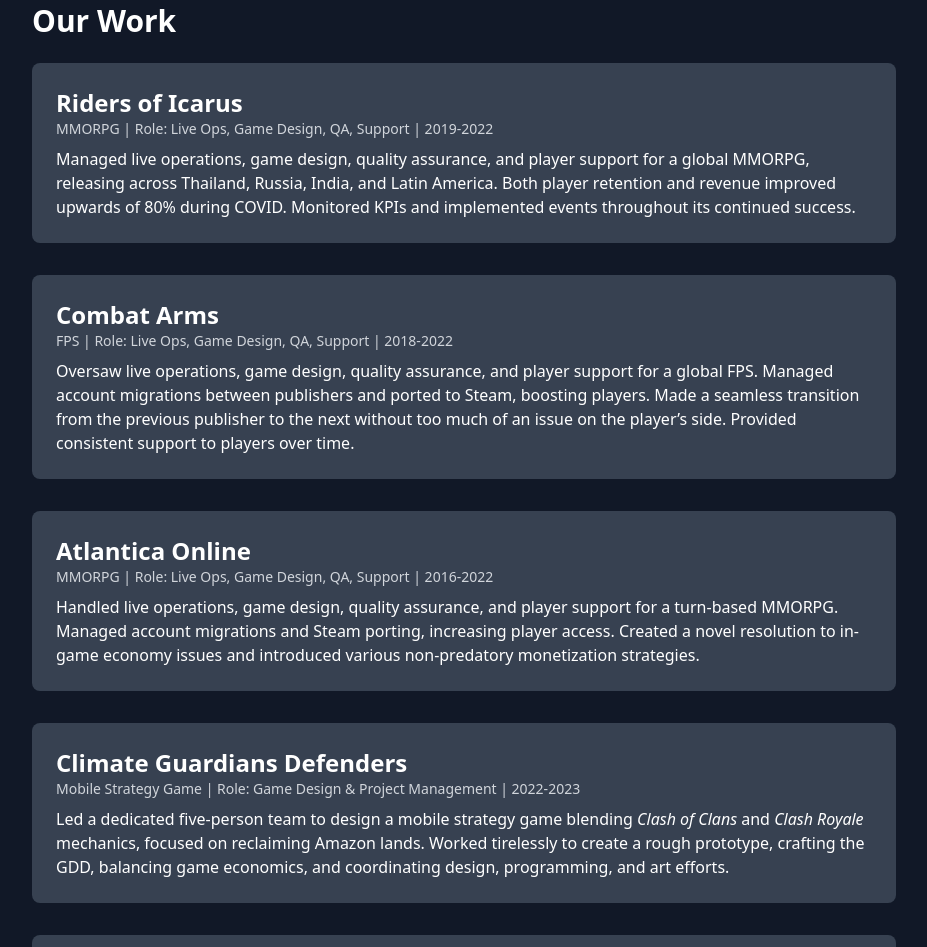
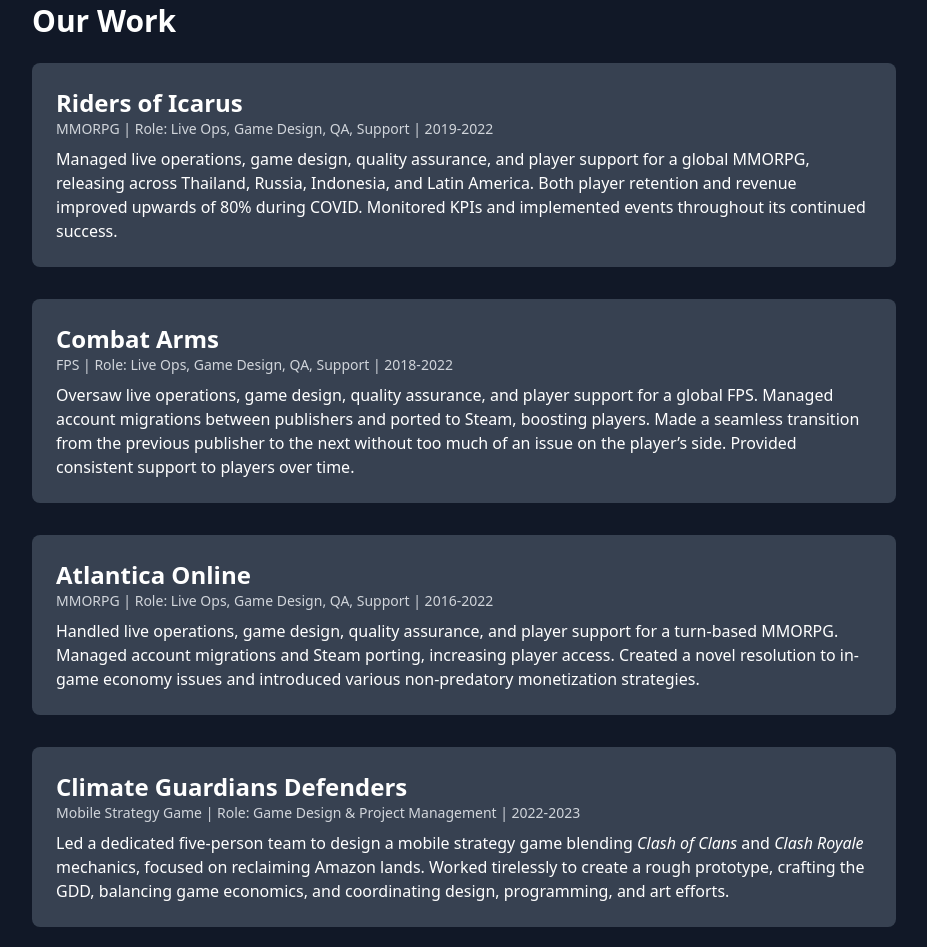
Before and after one commit to cryonize/CryOps-Interactive, a plain HTML site: page index.html in a window 1280 px wide. Shown: the part 1325-2272 px from the top of the page, without its empty margins (176-1103 px from the left). Drawn offline with nearby package versions, Linux system fonts and the light colour scheme.

Commit message:
Update index.html

```diff
--- a/index.html
+++ b/index.html
@@ -141,7 +141,7 @@
         <h3 class="text-2xl font-bold">Riders of Icarus</h3>
         <p class="text-sm text-gray-300 mb-2">MMORPG | Role: Live Ops, Game Design, QA, Support | 2019-2022</p>
         <p>
-          Managed live operations, game design, quality assurance, and player support for a global MMORPG, releasing across Thailand, Russia, India, and Latin America. Both player retention and revenue improved upwards of 80% during COVID. Monitored KPIs and implemented events throughout its continued success.
+          Managed live operations, game design, quality assurance, and player support for a global MMORPG, releasing across Thailand, Russia, Indonesia, and Latin America. Both player retention and revenue improved upwards of 80% during COVID. Monitored KPIs and implemented events throughout its continued success.
         </p>
       </div>
       <!-- Project 2 -->
```
